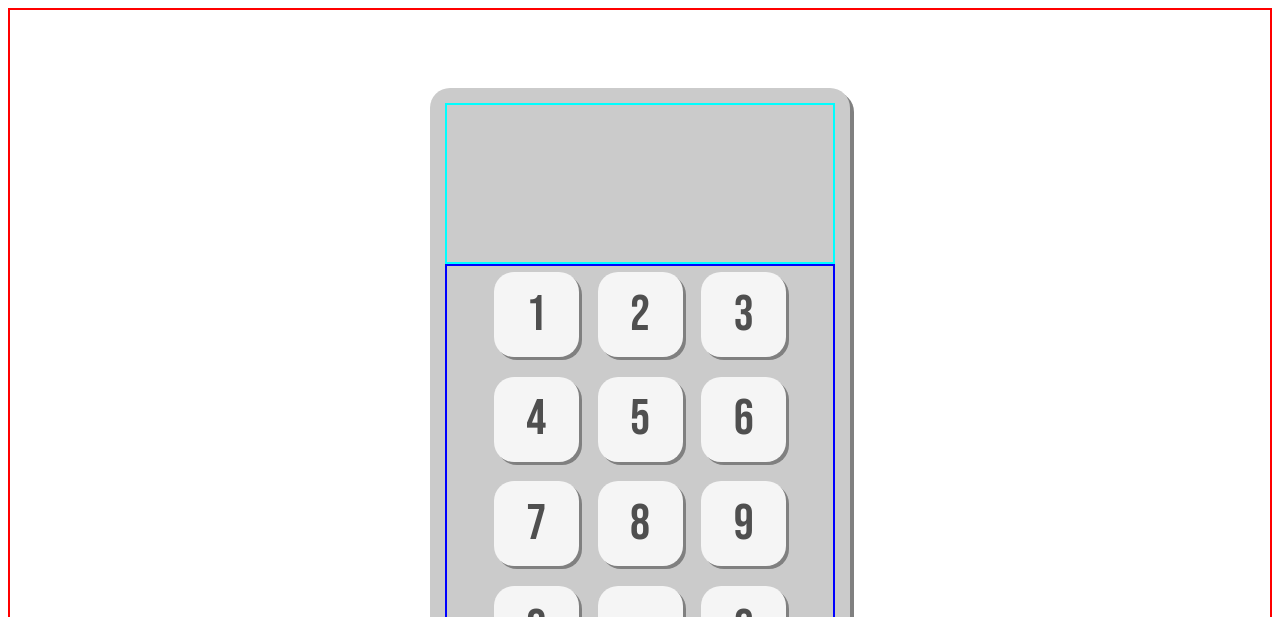
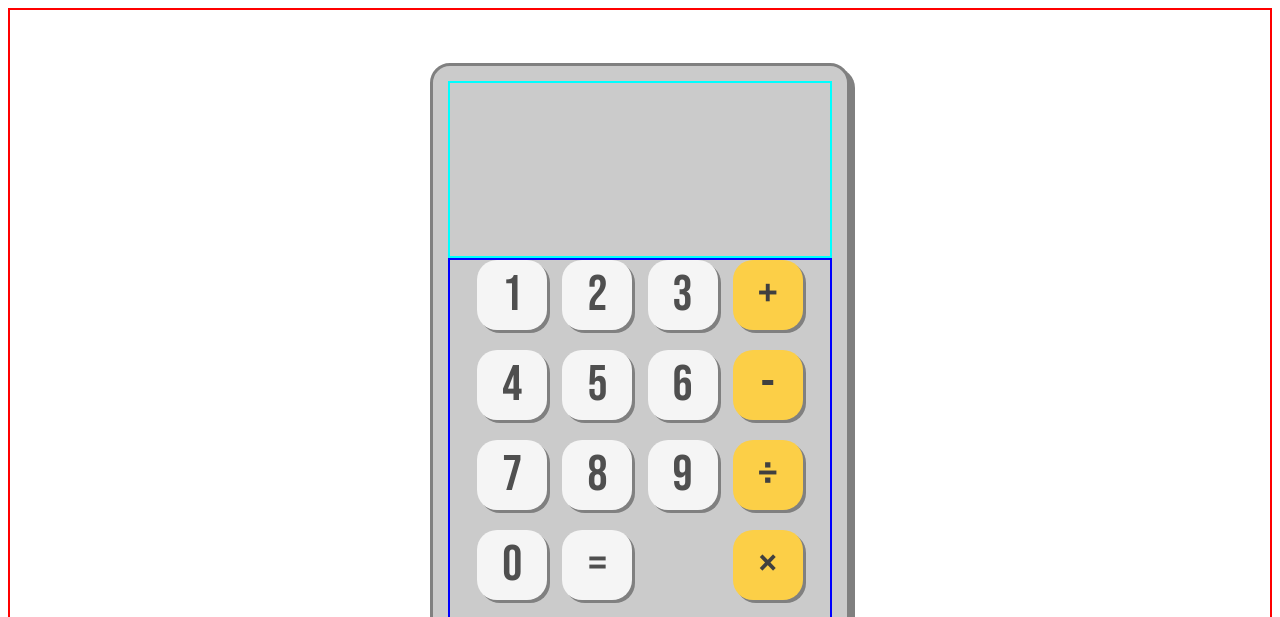
Before and after one commit to xmgrnd/Web-Calculator, a plain HTML site: page index.html in a window 1280 px wide. Shown: the top 617 px of the page. Drawn offline with Linux system fonts and the light colour scheme.

Commit message:
Add cool looking buttons, that's all

```diff
--- a/index.html
+++ b/index.html
@@ -13,15 +13,25 @@
             <div class="btn" id="1">1</div>
             <div class="btn" id="2">2</div>
             <div class="btn" id="3">3</div>
+            <div class="btn" id="plus">+</div>
+
             <div class="btn" id="4">4</div>
             <div class="btn" id="5">5</div>
             <div class="btn" id="6">6</div>
+            <div class="btn" id="minus">-</div>
+
             <div class="btn" id="7">7</div>
             <div class="btn" id="8">8</div>
             <div class="btn" id="9">9</div>
+            <div class="btn" id="dvd">÷</div>
+
             <div class="btn" id="0">0</div>
-            <div class="btn" id="=">=</div>
-            <div class="btn" id="c">c</div>
+            <div class="btn" id="equals">=</div>
+            <div class="btn-placeholder"></div>
+            <div class="btn" id="times">×</div>
+            <div class="btn" id="ce">ce</div>
+            <div class="btn" id="ac">AC</div>
+
         </div>
     </div>
 </body>
--- a/style.css
+++ b/style.css
@@ -20,9 +20,9 @@ body {
     background-color: rgb(203, 203, 203);
     border-radius: 20px;
     width: 420px;
-    height: 600px;
-    box-shadow: 4px 4px 0px gray;
-
+    height: 650px;
+    box-shadow: 5px 5px 0px gray;
+    border: 3px solid grey;
     display: flex;
     flex-direction: column;
     box-sizing: border-box;
@@ -38,19 +38,20 @@ body {
     flex: 5;
     border: 2px solid blue;
     display: flex;
-    padding: 6px;
+    padding: 0px;
     flex-wrap: wrap;
 
     font-size: 50px;
     align-items: flex-start;
-    gap: 5%;
+    gap: 4%;
     justify-content: center;
 }
 
 .btn {
     background-color: whitesmoke;
-    width: 85px;
-    height: 85px;
+    user-select: none;
+    width: 70px;
+    height: 70px;
     display: flex;
     align-items: center;
     justify-content: center;
@@ -60,19 +61,45 @@ body {
     -ms-border-radius: 20px;
     -o-border-radius: 20px;
     box-shadow: 3px 3px grey;
-    transition: box-shadow 0.2s ease, transform 0.2s ease;
-    -webkit-transition: box-shadow 0.2s ease, transform 0.2s ease;
-    -moz-transition: box-shadow 0.2s ease, transform 0.2s ease;
-    -ms-transition: box-shadow 0.2s ease, transform 0.2s ease;
-    -o-transition: box-shadow 0.2s ease, transform 0.2s ease;
+    transition: box-shadow 0.2s ease, transform 0.2s ease, background-color 0.2s ease;
+    -webkit-transition: box-shadow 0.2s ease, transform 0.2s ease, background-color 0.2s ease;
+    -moz-transition: box-shadow 0.2s ease, transform 0.2s ease, background-color 0.2s ease;
+    -ms-transition: box-shadow 0.2s ease, transform 0.2s ease, background-color 0.2s ease;
+    -o-transition: box-shadow 0.2s ease, transform 0.2s ease, background-color 0.2s ease;
 }
 
 
 .btn:hover{
-    transform: translate(-2px, -2px);
+    transform: translate(-1px, -1px);
     box-shadow: 5px 5px gray;
-    -webkit-transform: translate(-2px, -2px);
-    -moz-transform: translate(-2px, -2px);
-    -ms-transform: translate(-2px, -2px);
-    -o-transform: translate(-2px, -2px);
+    -webkit-transform: translate(-1px, -1px);
+    -moz-transform: translate(-1px, -1px);
+    -ms-transform: translate(-1px, -1px);
+    -o-transform: translate(-1px, -1px);
 }
+.btn:active{
+    background-color: white;
+    box-shadow: 1px 1px gray;
+    transform: translate(2px, 2px);
+    -webkit-transform: translate(2px, 2px);
+    -moz-transform: translate(2px, 2px);
+    -ms-transform: translate(2px, 2px);
+    -o-transform: translate(2px, 2px);
+}
+
+#ce, #ac {
+    width: 152px;
+    color: white;
+    background-color: rgb(235, 77, 77);
+}
+
+#plus, #minus, #dvd, #times {
+    color: rgb(64, 64, 64);
+    background-color: rgb(252, 207, 71);
+}
+
+
+.btn-placeholder {
+    width: 70px;
+    height: 70px;
+}
```
